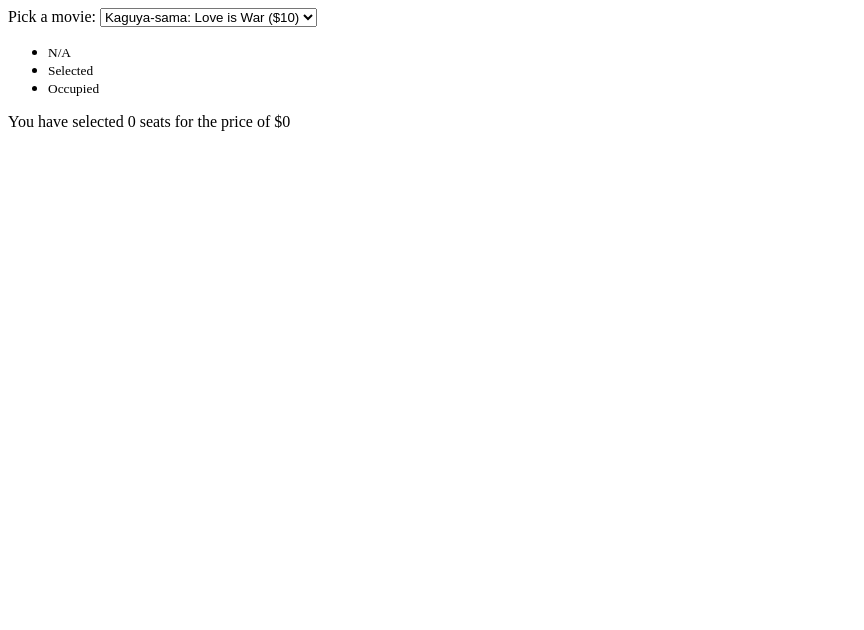
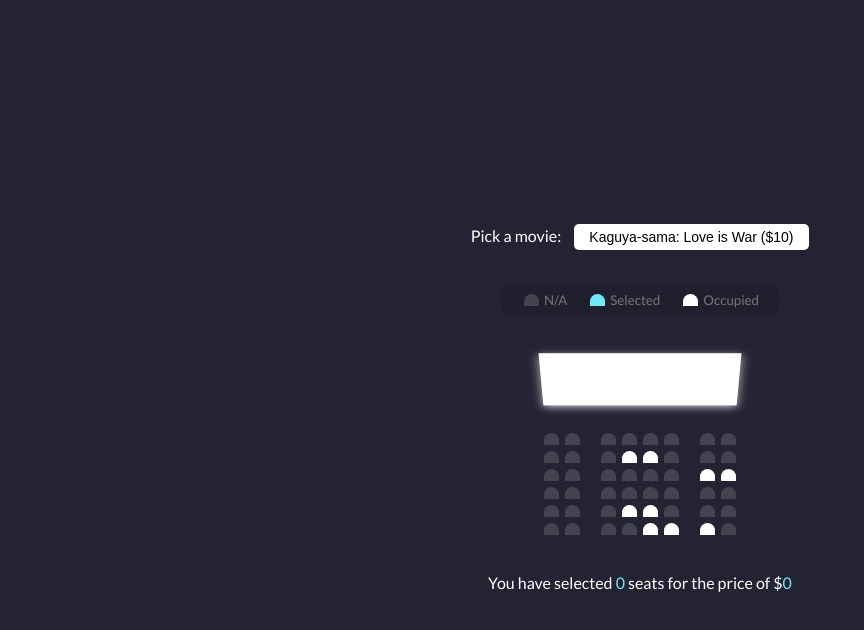
Before and after one commit to HeideQueen/movie-seat-booking, a plain HTML site: page index.html in a window 1280 px wide. Shown: the whole page, without its empty margins (0-864 px from the left). Drawn offline with Linux system fonts and the light colour scheme.

Commit message:
build styles

```diff
--- a/index.html
+++ b/index.html
@@ -19,19 +19,16 @@
 
     <ul class="showcase">
       <li>
-        <div class="seat">
-          <small>N/A</small>
-        </div>
+        <div class="seat"></div>
+        <small>N/A</small>
       </li>
       <li>
-        <div class="seat selected">
-          <small>Selected</small>
-        </div>
+        <div class="seat selected"></div>
+        <small>Selected</small>
       </li>
       <li>
-        <div class="seat occupied">
-          <small>Occupied</small>
-        </div>
+        <div class="seat occupied"></div>
+        <small>Occupied</small>
       </li>
     </ul>
 
--- a/style.css
+++ b/style.css
@@ -0,0 +1,121 @@
+@import url('https://fonts.googleapis.com/css2?family=Lato&display=swap');
+
+:root {
+  --color-primary: #6feaf6;
+}
+
+html {
+  box-sizing: border-box;
+  font-size: 62.5%;
+}
+
+body {
+  background-color: #242333;
+  color: #fff;
+  font-size: 1.6rem;
+  font-family: 'Lato', sans-serif;
+  min-height: 100vh;
+  margin: 0;
+
+  display: flex;
+  flex-direction: column;
+  align-items: center;
+  justify-content: center;
+}
+
+.movie-container {
+  margin: 2rem 0;
+}
+
+.movie-container select {
+  background-color: #fff;
+  border: none;
+  border-radius: 5px;
+  font-size: 1.4rem;
+  margin-left: 1rem;
+  padding: 0.5rem 1.5rem 0.5rem 1.5rem;
+  appearance: none;
+}
+
+.container {
+  perspective: 100rem;
+  margin-bottom: 3rem;
+}
+
+.seat {
+  background-color: #444451;
+  height: 1.2rem;
+  width: 1.5rem;
+  margin: 0.3rem;
+  border-top-left-radius: 1rem;
+  border-top-right-radius: 1rem;
+}
+
+.seat.selected {
+  background-color: var(--color-primary);
+}
+
+.seat.occupied {
+  background-color: #fff;
+}
+
+.seat:nth-of-type(2) {
+  margin-right: 1.8rem;
+}
+
+.seat:nth-last-of-type(2) {
+  margin-left: 1.8rem;
+}
+
+.seat:not(.occupied):hover {
+  cursor: pointer;
+  transform: scale(1.2);
+}
+
+.showcase .seat:not(.occupied):hover {
+  cursor: default;
+  transform: scale(1);
+}
+
+.showcase {
+  background-color: rgba(0, 0, 0, 0.1);
+  padding: 0.5rem 1rem;
+  border-radius: 5px;
+  color: #777;
+  list-style-type: none;
+
+  display: flex;
+  justify-content: space-between;
+}
+
+.showcase li {
+  display: flex;
+  align-items: center;
+  justify-content: center;
+  margin: 0 1rem;
+}
+
+.showcase li small {
+  margin-left: 0.2rem;
+}
+
+.row {
+  display: flex;
+}
+
+.screen {
+  background-color: #fff;
+  height: 7rem;
+  width: 100%;
+  margin: 1.5rem 0;
+  transform: rotateX(-45deg);
+  box-shadow: 0 0.3rem 1rem rgba(255, 255, 255, 0.7);
+}
+
+p.text {
+  margin: 0.5rem 0;
+}
+
+p.text span {
+  color: var(--color-primary);
+}
```
